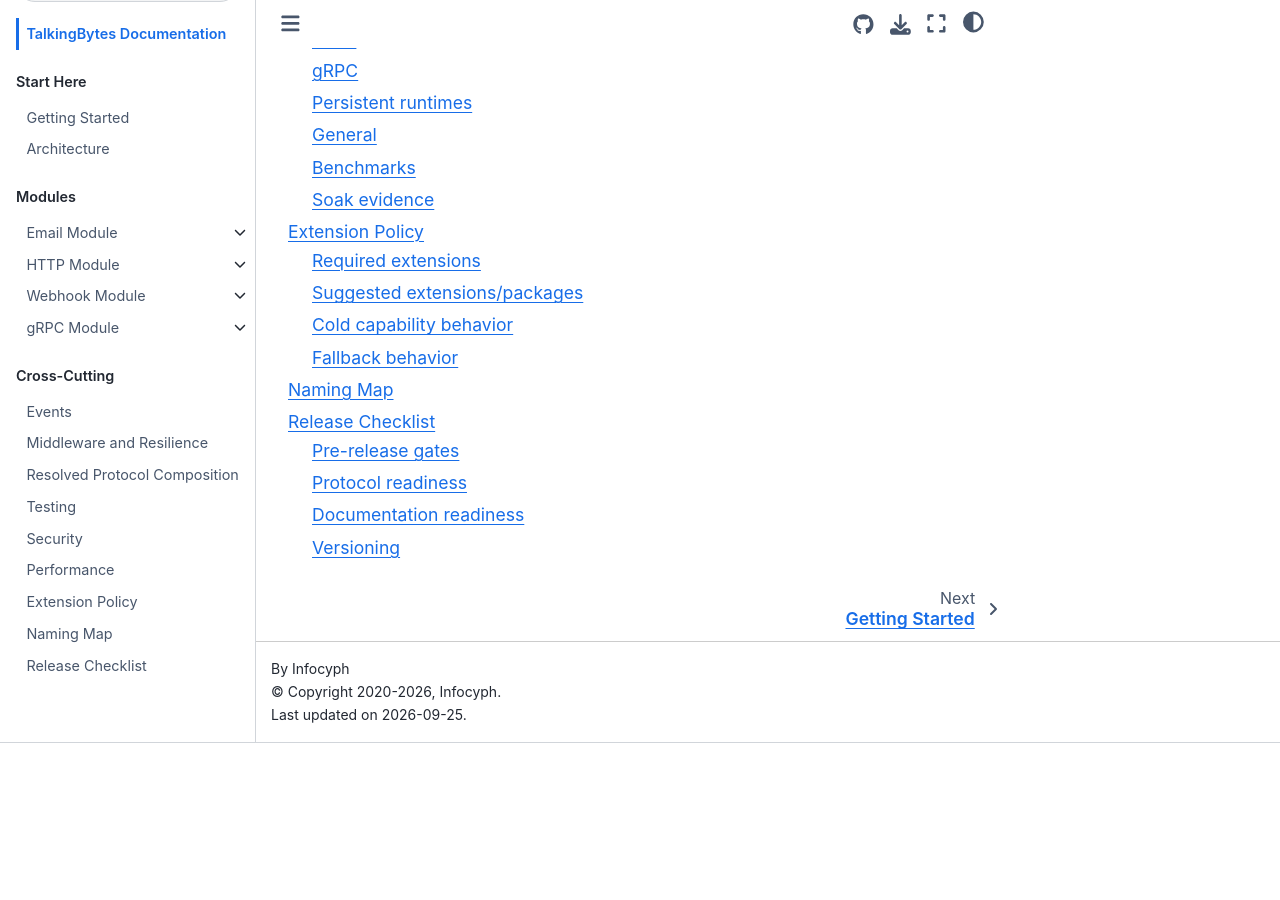
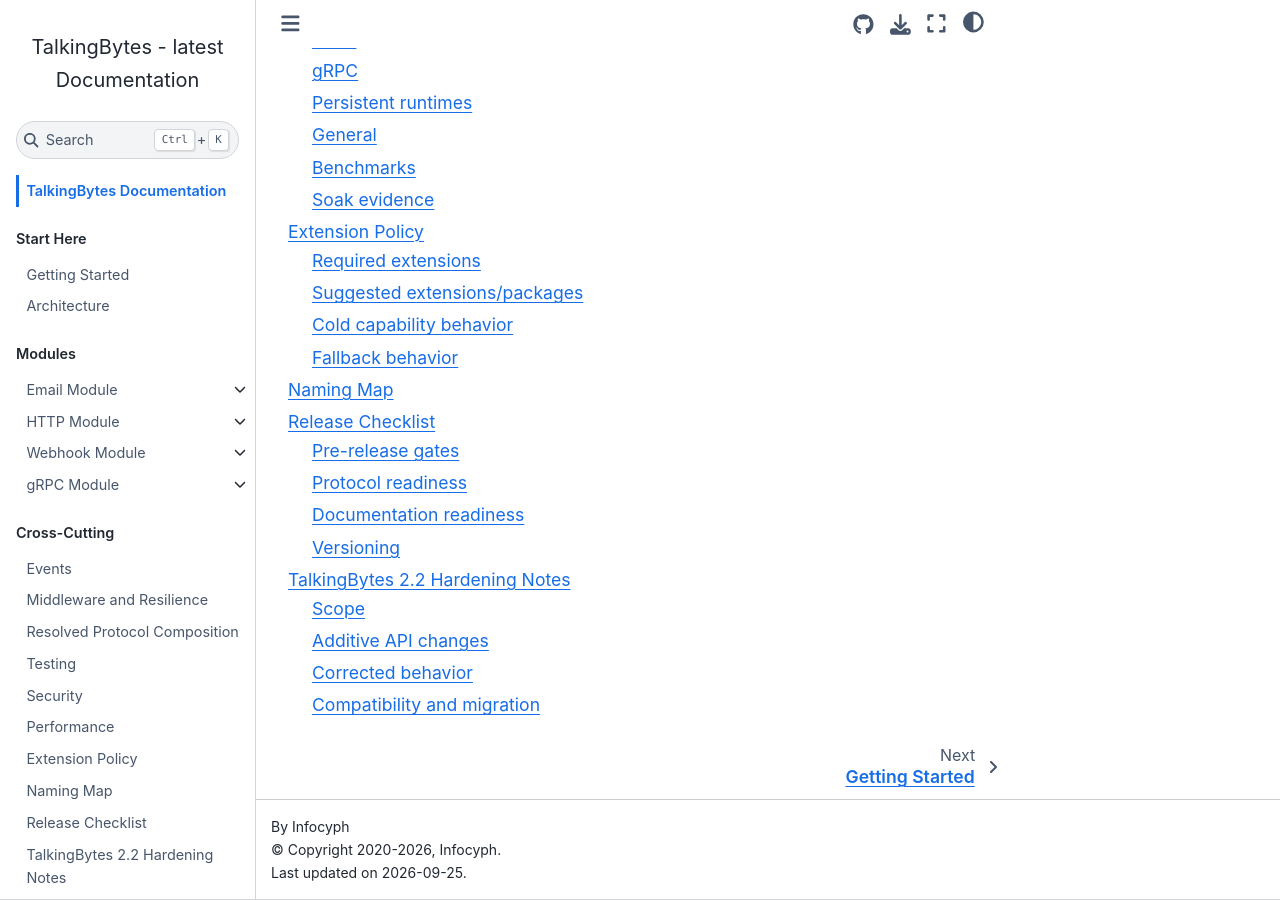
Before and after one commit to infocyph/TalkingBytes, a Sphinx documentation site: the page built from docs/index.rst, in a window 1280 px wide and 900 px high, scrolled down 3047 px. Built offline with Sphinx 7.4.7 and the Sphinx Book theme 1.1.4, drawn with Linux system fonts in a browser that asks for light colours; before the commit the page ends 3790 px from its top, so only the background shows below that.

Commit message:
docs: link 2.2 release notes

```diff
--- a/docs/index.rst
+++ b/docs/index.rst
@@ -40,3 +40,4 @@
    extensions
    naming
    release-checklist
+   release-notes-2.2
```
